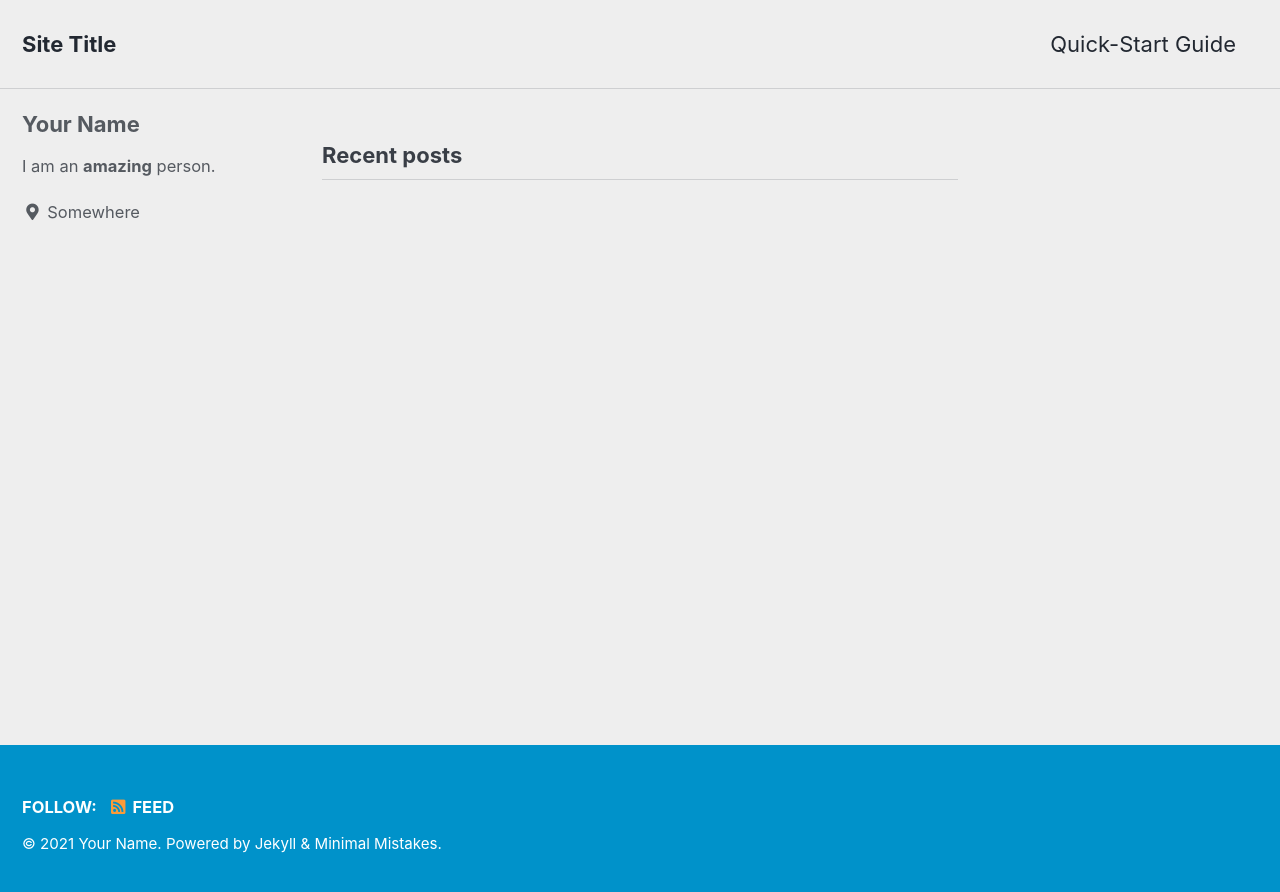
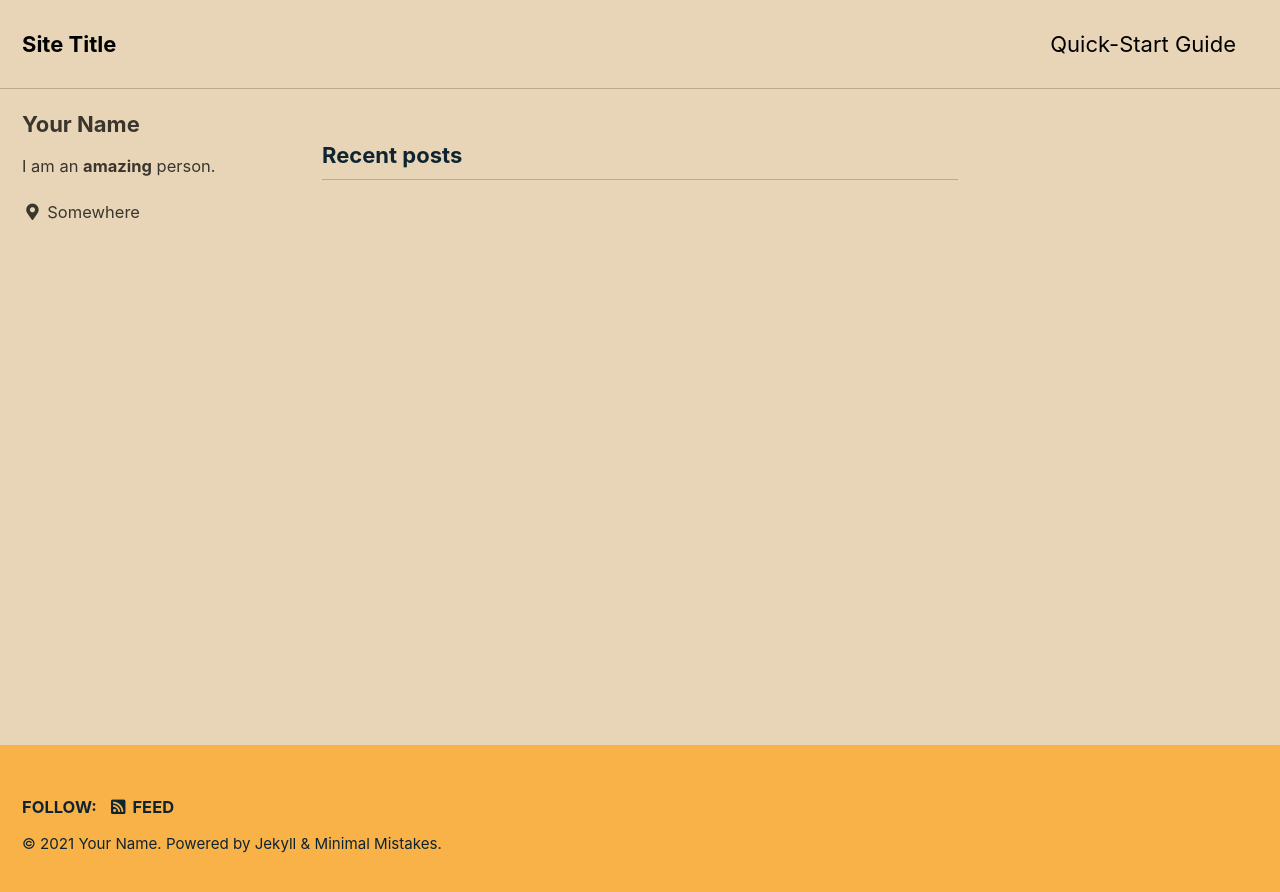
Before and after one commit to kshway/kshway.github.io, a Jekyll site: the page built from index.html, in a window 1280 px wide. Shown: the top 892 px of the page. Built offline with Jekyll 4.4.1, drawn with Linux system fonts in a browser that asks for light colours; cached includes are drawn as plain includes; the list of posts is cut into pages by our own code.

Commit message:
Update _config.yml

```diff
--- a/_config.yml
+++ b/_config.yml
@@ -12,7 +12,8 @@
 
 # theme                  : "minimal-mistakes-jekyll"
 # remote_theme           : "mmistakes/minimal-mistakes"
-minimal_mistakes_skin    : "air" #"default" # "air", "aqua", "contrast", "dark", "dirt", "neon", "mint", "plum", "sunrise"
+minimal_mistakes_skin    : "sunrise"
+ #"default" # "air", "aqua", "contrast", "dark", "dirt", "neon", "mint", "plum", "sunrise"
 
 # Site Settings
 locale                   : "en-US"
```
